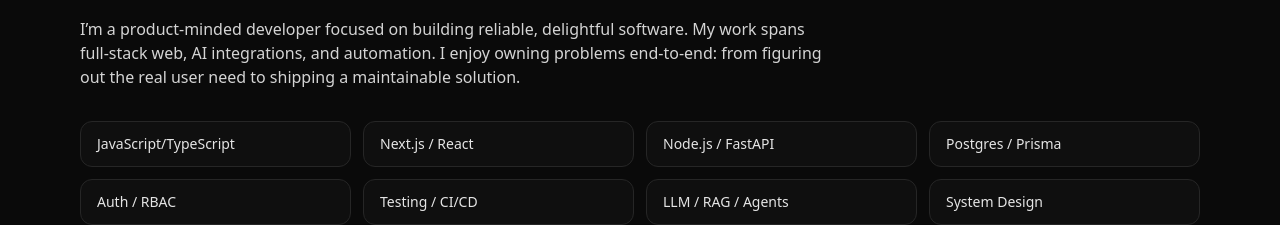
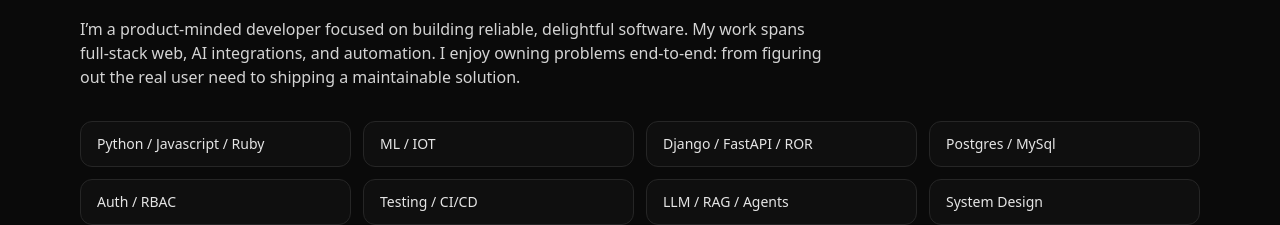
Before and after one commit to Montukv-git/MKVTech, a React (Vite) app: page / in a window 1280 px wide. Shown: the part 880-1105 px from the top of the page. Built offline with nearby package versions, Linux system fonts and the light colour scheme.

Commit message:
Update skills list in Portfolio component

```diff
--- a/src/Portfolio.tsx
+++ b/src/Portfolio.tsx
@@ -225,10 +225,10 @@ export default function Portfolio() {
   ];
 
   const skills = [
-    "JavaScript/TypeScript",
-    "Next.js / React",
-    "Node.js / FastAPI",
-    "Postgres / Prisma",
+    "Python / Javascript / Ruby",
+    "ML / IOT",
+    "Django / FastAPI / ROR",
+    "Postgres / MySql",
     "Auth / RBAC",
     "Testing / CI/CD",
     "LLM / RAG / Agents",
```
